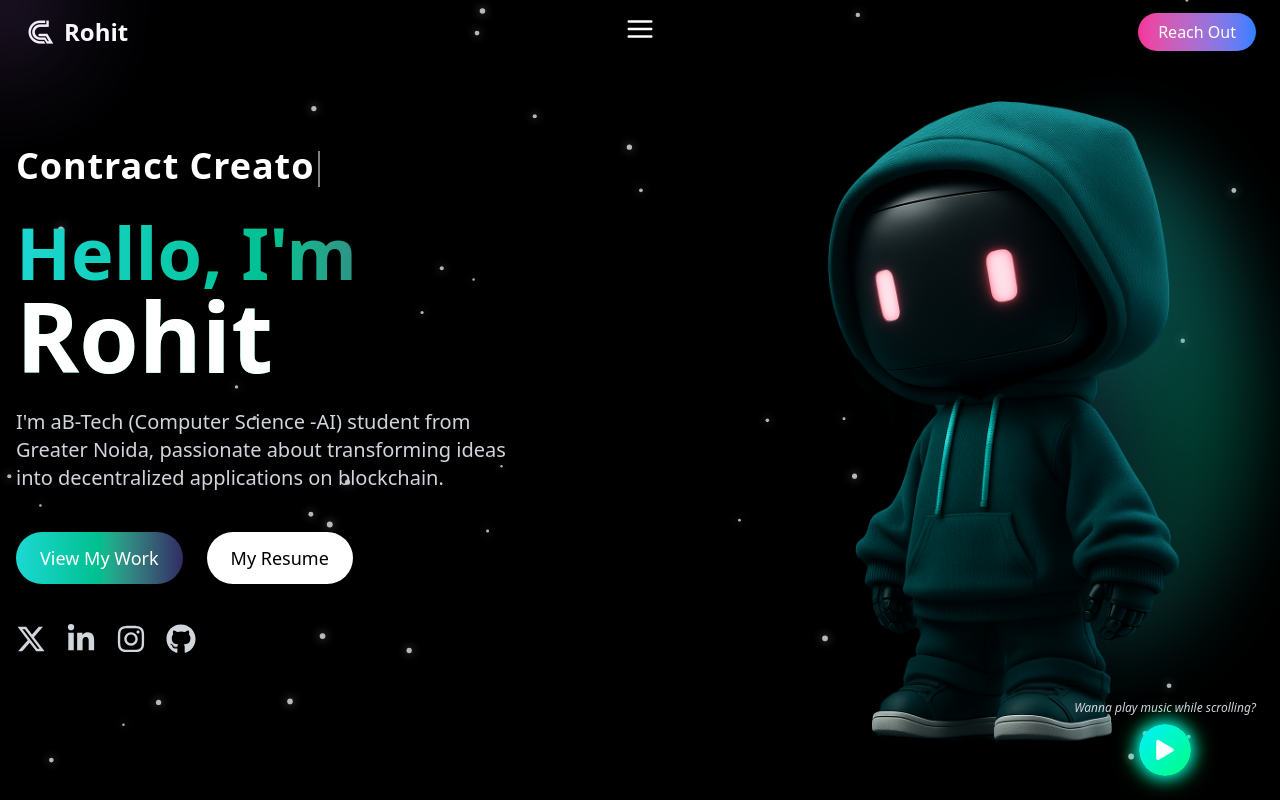
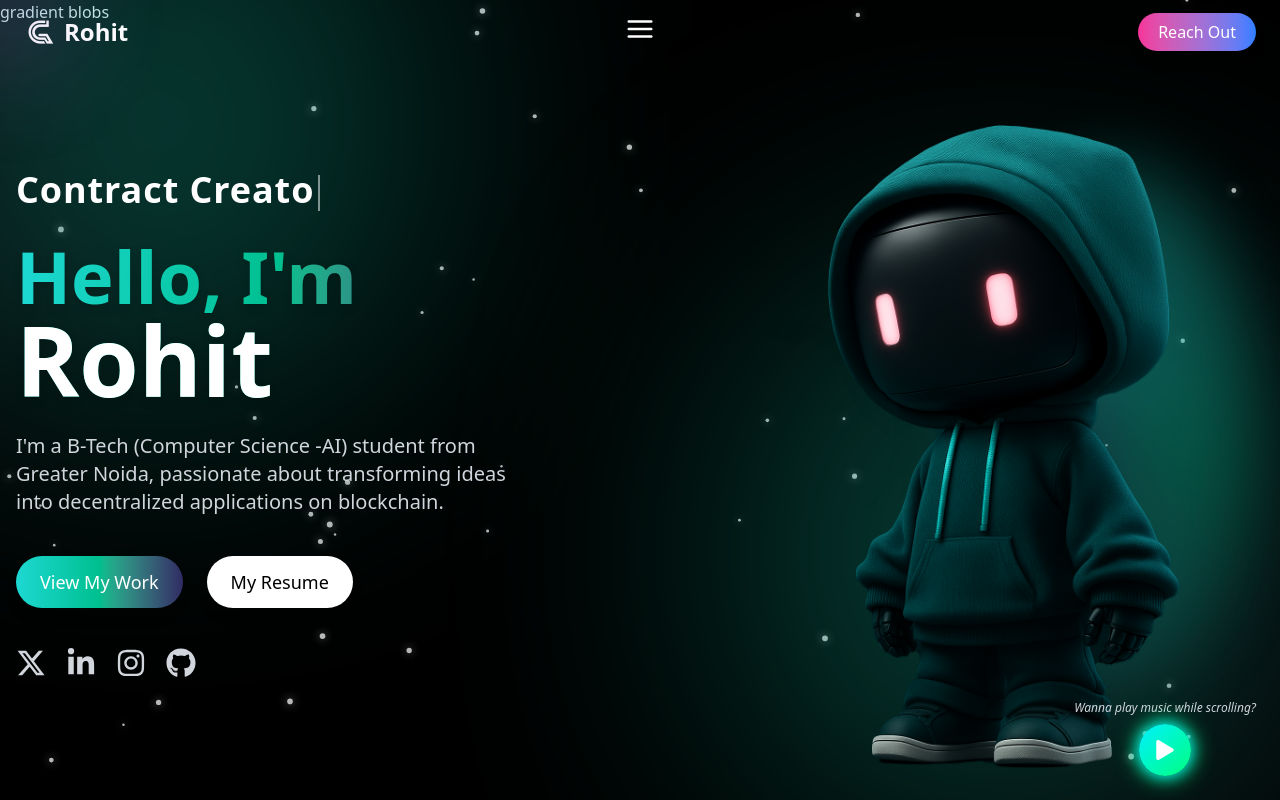
Before and after one commit to Rohit12ka/my-portfolio, a React (Vite) app: page / in a window 1280 px wide. Shown: the top 800 px of the page. Built offline with nearby package versions, Linux system fonts and the light colour scheme.

Commit message:
modification

```diff
--- a/src/sections/Home.jsx
+++ b/src/sections/Home.jsx
@@ -64,8 +64,8 @@ const Home = React.forwardRef((props, ref) => {
     >
       <ParticleBackground />
 
-      {/* gradient blobs */}
-      {/* <div className="absolute inset-0">
+      gradient blobs
+      <div className="absolute inset-0">
         <div
           className="absolute -top-32 -left-32
           w-[70vw] sm:w-[50vw] md:w-[40vw]
@@ -88,7 +88,7 @@ const Home = React.forwardRef((props, ref) => {
           blur-[100px] sm:blur-[130px] md:blur-[150px]
           animate-pulse delay-500"
         />
-      </div> */}
+      </div>
 
       <div className="relative z-10 h-full w-full max-w-7xl mx-auto px-4 grid grid-cols-1 lg:grid-cols-2">
         {/* left */}
@@ -135,7 +135,7 @@ const Home = React.forwardRef((props, ref) => {
               animate={{ opacity: 1, y: 0 }}
               transition={{ delay: 0.8, duration: 0.8 }}
             >
-              I'm aB-Tech (Computer Science -AI) student from Greater Noida, passionate about transforming ideas into decentralized applications on blockchain.
+              I'm a B-Tech (Computer Science -AI) student from Greater Noida, passionate about transforming ideas into decentralized applications on blockchain.
             </motion.p>
 
             {/* buttons */}
```
